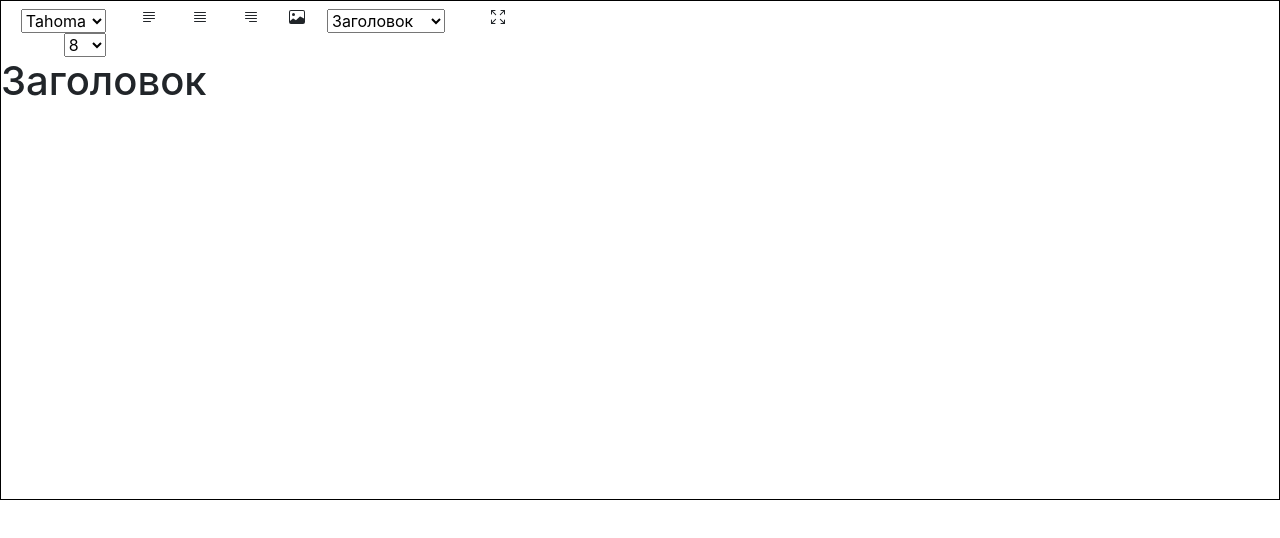
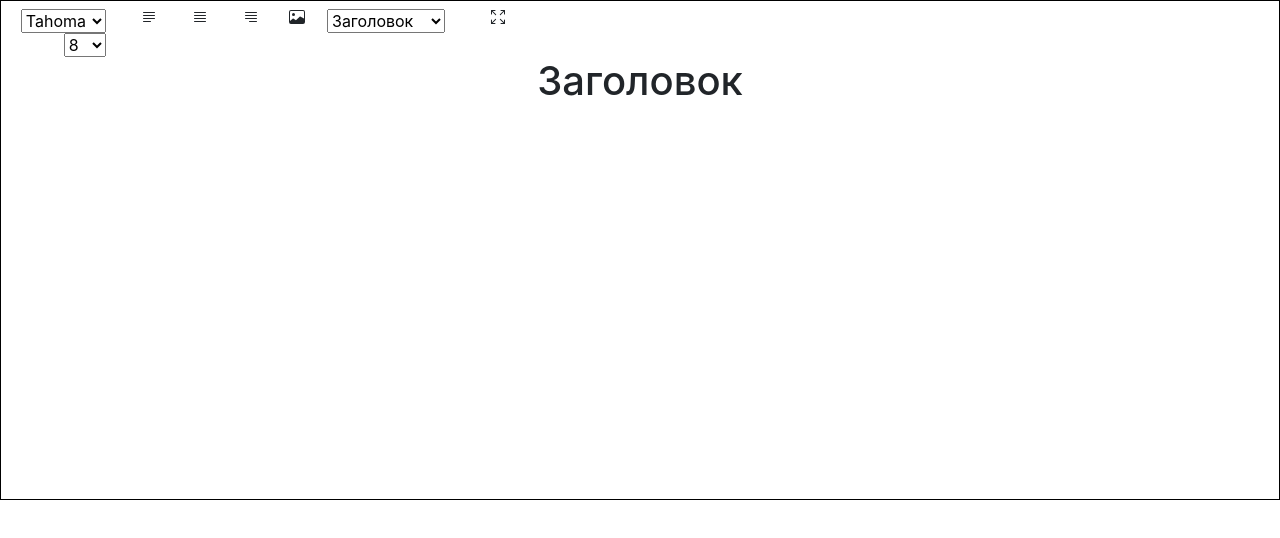
Before and after one commit to dimaarion/react-redactor, a React (Create React App) app: page / in a window 1280 px wide. Shown: the top 538 px of the page. Built offline with nearby package versions, Linux system fonts and the light colour scheme.

Commit message:
1 file modified

```diff
--- a/src/App.js
+++ b/src/App.js
@@ -17,7 +17,7 @@ function App() {
     return bol === true ? sizesplus : sizesminus;
   }
 useEffect(()=>{
-  document.querySelector('.text_block').innerHTML = '<div className = "col text-center"><div><h1 className = "text-center"><span>Заголовок</span></h1></div></div>'
+  document.querySelector('.text_block').innerHTML = '<div className = "col text-center"><div><h1 class = "text-center">Заголовок</h1></div></div>'
 },[])
   return (
     <div className="contentDtext">
```
